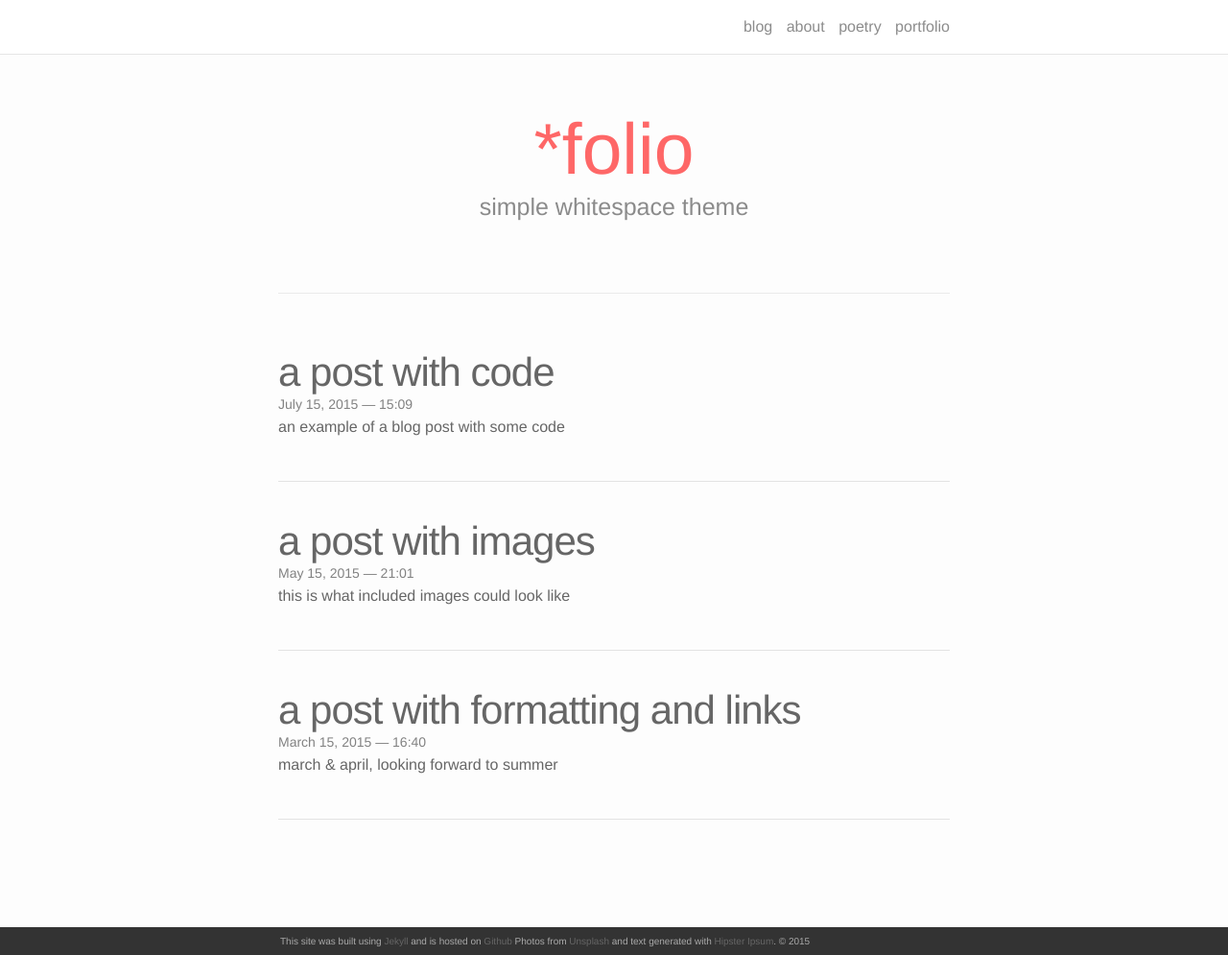
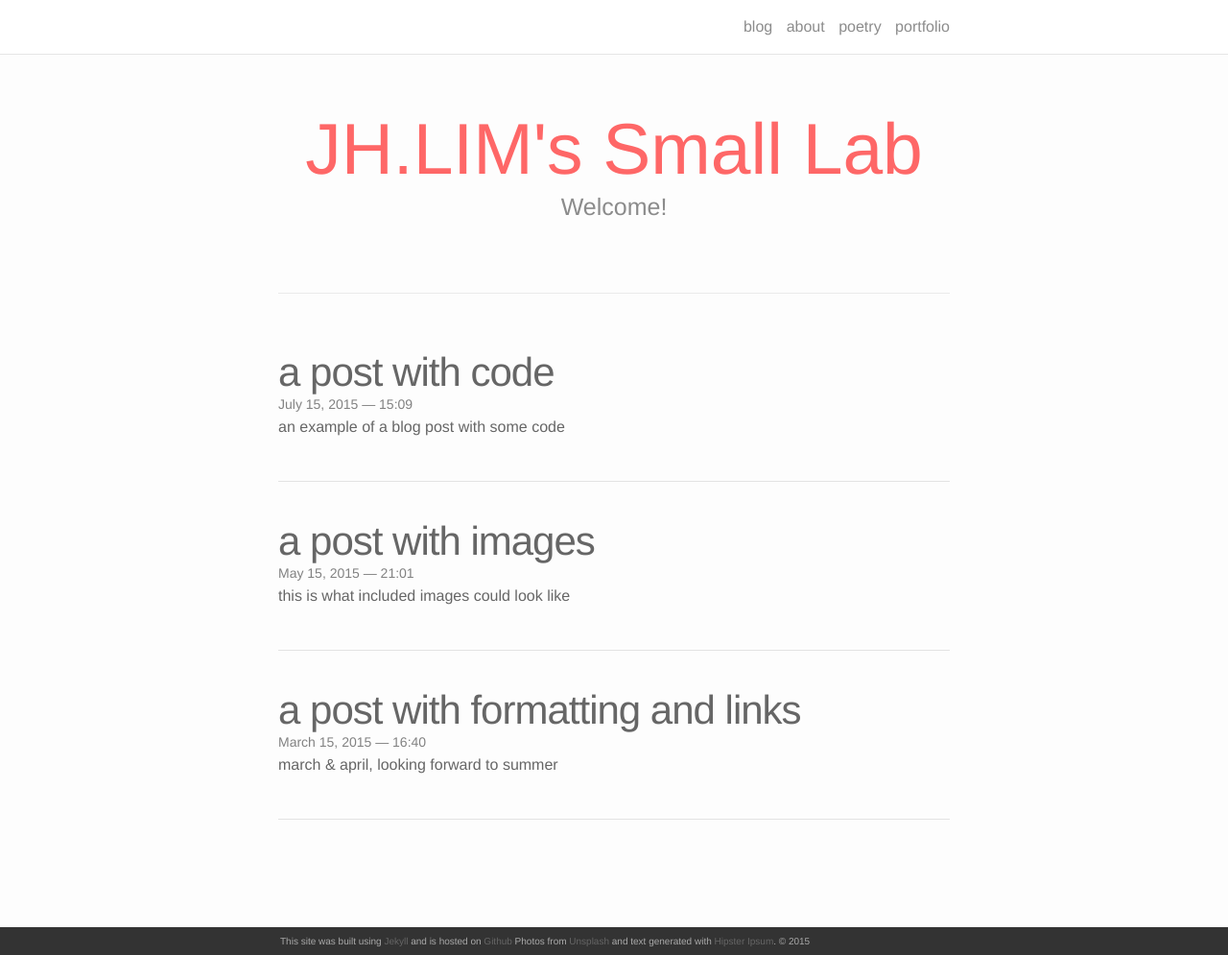
Before and after one commit to shlomo90/shlomo90.github.io, a Jekyll site: the page built from index.html, in a window 1280 px wide and 995 px high. Shown: the whole window at 96% size. Built offline with Jekyll 4.4.1, drawn with Linux system fonts in a browser that asks for light colours; nearby versions of some CDN libraries; the list of posts is cut into pages by our own code.

Commit message:
add my name

```diff
--- a/index.html
+++ b/index.html
@@ -3,8 +3,8 @@ layout: default
 ---
 
 <div class="header-bar">
-  <h1>*folio</h1>
-  <h2>simple whitespace theme</h2>
+  <h1>JH.LIM's Small Lab</h1>
+  <h2>Welcome!</h2>
   <br/>
   <hr>
   <br/>
```
